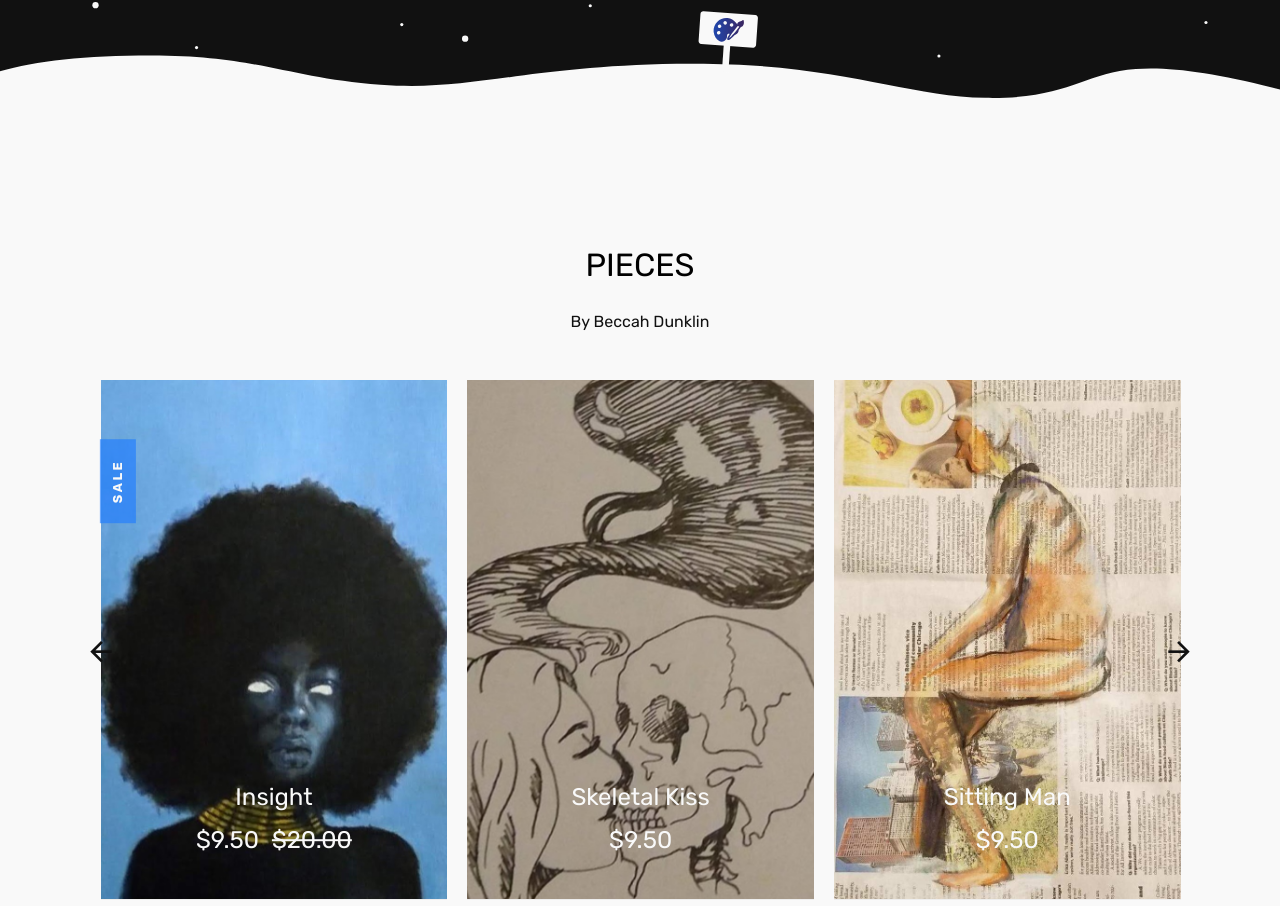
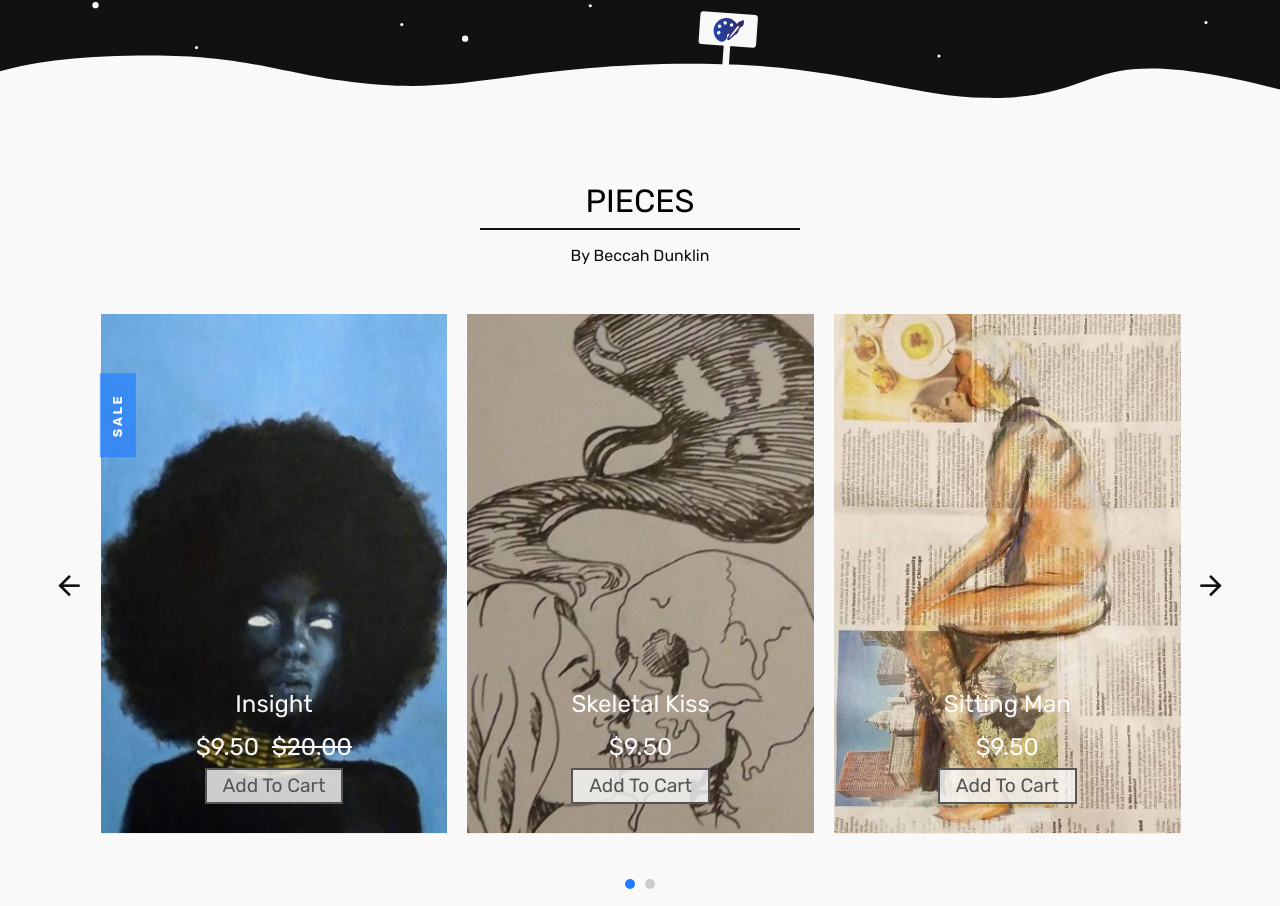
Before and after one commit to willdunklin/storefront, a plain HTML site: page index.html in a window 1280 px wide. Shown: the part 384-1290 px from the top of the page. Drawn offline with Linux system fonts and the light colour scheme; files whose address does not match are found by name.

Commit message:
Added add to cart buttons to slideshow, Button that scrolls down the page

```diff
--- a/css/style.css
+++ b/css/style.css
@@ -7,12 +7,12 @@
   font-size: 16px; }
 
 ::-moz-selection {
-  background: #000;
-  color: #fff; }
+  background: #111;
+  color: #eee; }
 
 ::selection {
-  background: #000;
-  color: #fff; }
+  background: #111;
+  color: #ee0; }
 
 a {
   -webkit-transition: .3s all ease;
@@ -79,7 +79,7 @@
   padding: 2.5em 0; }
   @media (min-width: 768px) {
     .site-section {
-      padding: 5em 0; } }
+      padding: 1em 0 5em 0; } }
   .site-section.site-section-sm {
     padding: 4em 0; }
 
@@ -587,9 +587,9 @@
       bottom: 0;
       z-index: 2;
       width: 100%;
-      -webkit-transform: translateY(-50%);
-      -ms-transform: translateY(-50%);
-      transform: translateY(-50%); }
+      -webkit-transform: translateY(-10%);
+      -ms-transform: translateY(-10%);
+      transform: translateY(-10%); }
       .products .item .item-info h3, .product .item .item-info h3 {
         color: #f9f9f9;
         font-size: 1.5rem; }
@@ -695,10 +695,10 @@
   font-size: 2rem; }
 
 .block-3 .owl-nav .owl-prev {
-  left: 0; }
+  left: -1em; }
 
 .block-3 .owl-nav .owl-next {
-  right: 0; }
+  right: -1em; }
 
 .block-3 .owl-dots {
   text-align: center; }
@@ -978,7 +978,7 @@
   border-left: none;
   position: relative;
   padding-left: 0px;
-  padding-bottom: 20px; }
+  padding-bottom: 0; }
   .title-section.text-center h2:after {
     display: none;
     position: absolute;
@@ -1127,3 +1127,29 @@
   background-position: top;
   bottom: -1.5em;
 }
+.site-section-line {
+  display: flex;
+  justify-content: center;
+  padding: 0 0 1em 0;
+}
+.site-section-line div{
+  width: 20em;
+  height: 2px;
+  background-color: #111;
+}
+.button-wrap {
+  display: flex;
+  justify-content: center;
+}
+.button {
+  border: 2px solid #555;
+  background-color: #f9f9f9D0;
+  width: 40%;
+  font-size: 1.2rem;
+  color: #555;
+  transition: all .1s ease-out;
+}
+.button:hover {
+  color: #207dff;
+  border: 2px solid #207dff;
+}
--- a/index.html
+++ b/index.html
@@ -62,7 +62,7 @@
             <div class="featured-hero-product w-100">
               <h1 class="mb-2">Art</h1>
               <h4>For Sale and Commission</h4>
-              <a onclick="scroll()" href="javascript:void(0);" class="btn btn-outline-primary rounded-0">Shop Now</a>
+              <a href="javascript:document.querySelector('.site-section').scrollIntoView({behavior: 'smooth'});" class="btn btn-outline-primary rounded-0">Shop Now</a>
             </div>
           </div>
           <div class="col-lg-7 align-self-end text-center text-lg-right">
@@ -76,6 +76,7 @@
         <div class="row">
           <div class="title-section text-center col-12">
             <h2 class="text-uppercase">Pieces</h2>
+            <div class="site-section-line"><div></div></div>
             <h6>By Beccah Dunklin</h6>
           </div>
         </div>
@@ -89,6 +90,7 @@
                   <div class="item-info">
                     <h3>Alicia Keys</h3>
                     <strong class="price">$9.50</strong>
+                    <div class="button-wrap"><p class="button blue">Add To Cart</p></div>
                   </div>
                 </a>
               </div>
@@ -100,6 +102,7 @@
                   <div class="item-info">
                     <h3>Insight</h3>
                     <strong class="price">$9.50 <del>$20.00</del></strong>
+                    <div class="button-wrap"><p class="button blue">Add To Cart</p></div>
                   </div>
                 </a>
               </div>
@@ -110,6 +113,7 @@
                   <div class="item-info">
                     <h3>Skeletal Kiss</h3>
                     <strong class="price">$9.50</strong>
+                    <div class="button-wrap"><p class="button blue">Add To Cart</p></div>
                   </div>
                 </a>
               </div>
@@ -120,6 +124,7 @@
                   <div class="item-info">
                     <h3>Sitting Man</h3>
                     <strong class="price">$9.50</strong>
+                    <div class="button-wrap"><p class="button blue">Add To Cart</p></div>
                   </div>
                 </a>
               </div>
@@ -131,6 +136,7 @@
                   <div class="item-info">
                     <h3>Standing</h3>
                     <strong class="price">$9.50 <del>$15.00</del></strong>
+                    <div class="button-wrap"><p class="button blue">Add To Cart</p></div>
                   </div>
                 </a>
               </div>
@@ -160,7 +166,6 @@
   <script src="js/aos.js"></script>
 
   <script src="js/main.js"></script>
-  <script>function scroll(){document.querySelector('.site-section').scrollIntoView({behavior: 'smooth'});}</script>
 
   </body>
 </html>
--- a/js/main.js
+++ b/js/main.js
@@ -3,8 +3,6 @@
  	easing: 'slide',
  	once: true
  });
-
-// function scroll(){document.querySelector('.site-section').scrollIntoView({behavior: 'smooth'});}
 
 jQuery(document).ready(function($) {
 
```
